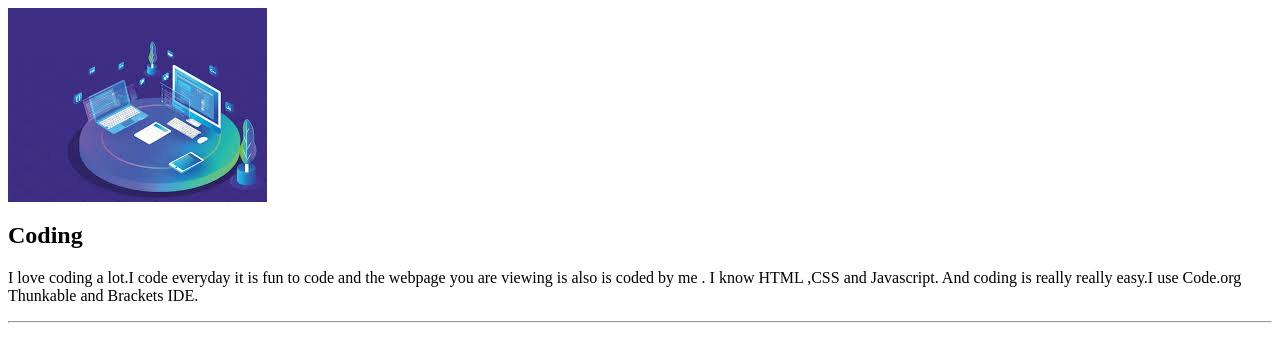
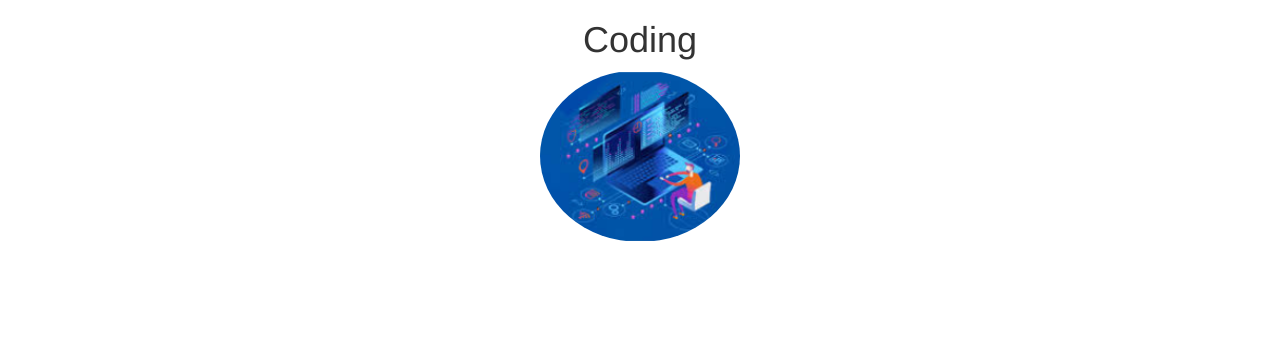
Before and after one commit to SpaceWalkEverywhere/my.favourite.com, a plain HTML site: page index.html in a window 1280 px wide. Drawn offline with nearby package versions, Linux system fonts and the light colour scheme.

Commit message:
Add files via upload

```diff
--- a/index.html
+++ b/index.html
@@ -1,18 +1,21 @@
-<html lang="">
+<!DOCTYPE html>
+<html>
 <head>
     <title>my.favourite.com</title>
+    <link rel="stylesheet" href="https://maxcdn.bootstrapcdn.com/bootstrap/3.4.0/css/bootstrap.min.css">
+
+    <script src="https://ajax.googleapis.com/ajax/libs/jquery/3.4.1/jquery.min.js"></script>
+
+    <script src="https://maxcdn.bootstrapcdn.com/bootstrap/3.4.0/js/bootstrap.min.js"></script>
 </head>
 
 <body>
-            <img src="code.jpg">
-    <section id="header">
-        <h1>Coding</h1>
-        <div class="line"></div>
-        <div>
-        <p>I love coding a lot.I code everyday it is fun to code and the webpage you are viewing is also is coded by me . I know HTML ,CSS and Javascript. And coding is really really easy.I use Code.org Thunkable and Brackets IDE.</p>
-        </div>
-        <hr>
-    </section>
-    <div>
-    </div>
-</body></html>
+  <center>
+    <h1>Coding</h1>
+    <img src="codee.PNG" class="img-responsive img-circle" width="200">
+    <p>
+
+    </p>
+    </center>
+</body>
+</html>
--- a/style.css
+++ b/style.css
@@ -1,12 +1,6 @@
-body {
+center {
     text-align: center;
-    background-color: linear-gradient(to bottom right, white, lightgoldenrodyellow, yellow, darkorange, red, pink, wheat, white);
-    background-repeat: repeat;
+    align-content: center;
+    background-image: linear-gradient(to bottom right,purple,indigo,blue,lightblue,green,yellow,orange,red,orange,yellow,green,lightblue,blue,indigo,purple);
+    background-repeat: no-repeat;
 }
-
-.line {
-    height: 6px;
-    background-color: #000000;
-    width: 70px;
-    margin: 8px auto;
-}
```
Also changed, not shown: code.jfif (added), codee.PNG (added).
